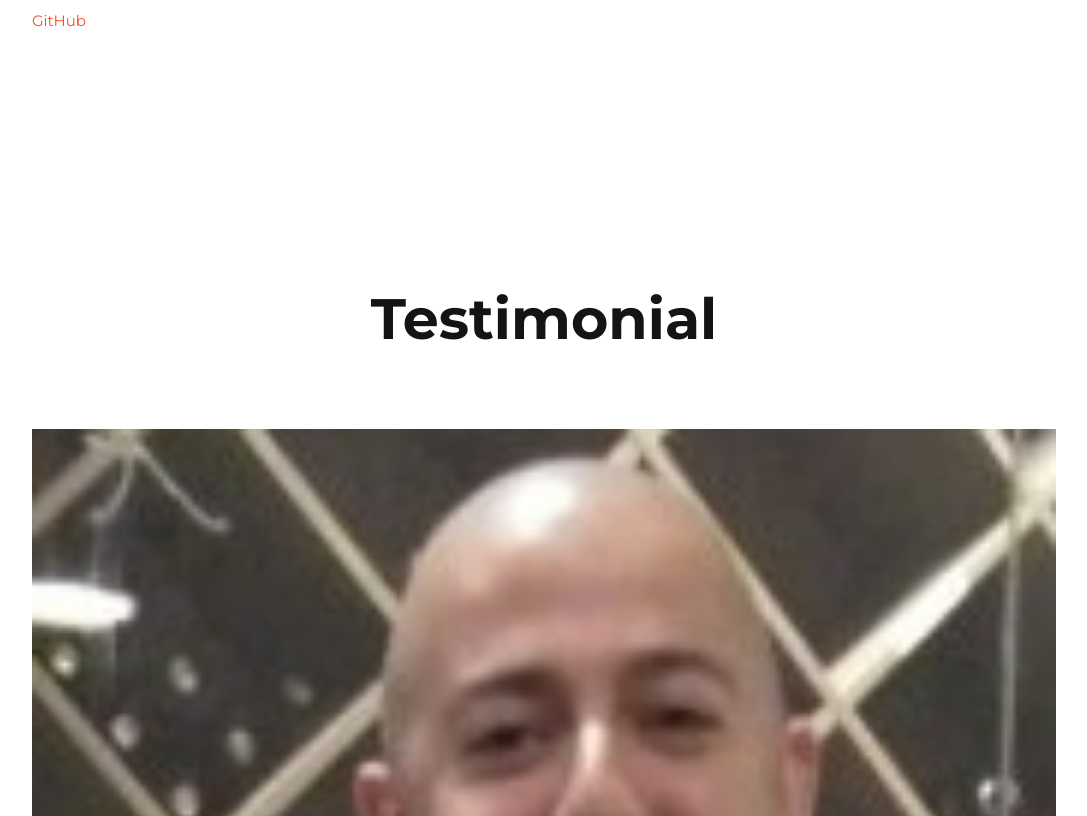
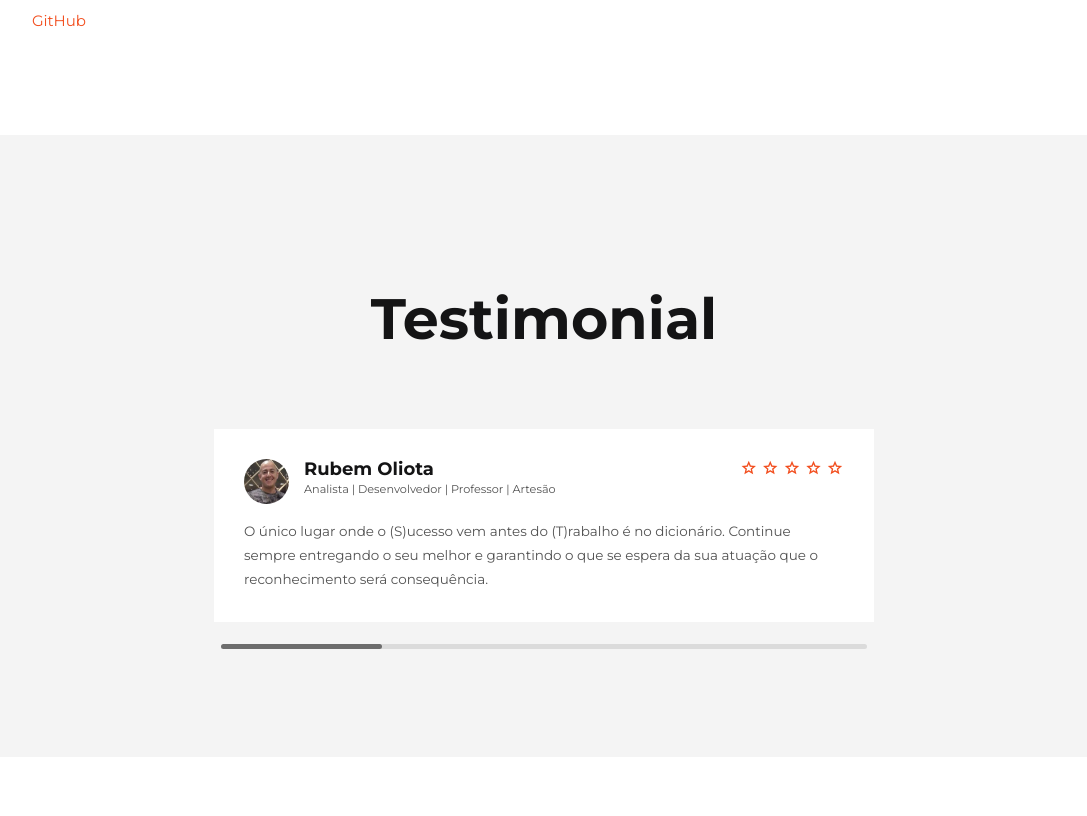
Before and after one commit to ArthurEstevan/My-Portfolio, a plain HTML site: page index.html in a window 1280 px wide. Shown: the part 6600-7416 px from the top of the page, without its empty margins (96-1183 px from the left). After the commit the page ends 7357 px from the top, so only its background shows below. Drawn offline with nearby package versions, Linux system fonts and the light colour scheme.

Commit message:
Add ScrollBar | 24-07-22

```diff
--- a/index.html
+++ b/index.html
@@ -20,12 +20,14 @@
     <link href="https://fonts.googleapis.com/css2?family=Montserrat:wght@300;400;500;600;700;800&display=swap"
         rel="stylesheet">
 
-    <!-- stylesheet -->
-    <link rel="stylesheet" href="/styled.css">
-
     <!-- icons cdn -->
     <link rel="stylesheet" href="https://unicons.iconscout.com/release/v4.0.0/css/line.css">
 
+    <!-- Swiper Js -->
+    <link rel="stylesheet" href="https://cdn.jsdelivr.net/npm/swiper@8/swiper-bundle.min.css" />
+
+    <!-- stylesheet -->
+    <link rel="stylesheet" href="/styled.css">
 
 </head>
 
@@ -490,9 +492,9 @@
 
     <section class="testimonials">
         <h1>Testimonial</h1>
-        <div class="container">
-            <div class="carousel">
-                <div class="testimonial">
+        <div class="container swiper">
+            <div class="carousel swiper-wrapper">
+                <div class="testimonial swiper-slide">
                     <div class="head">
                         <div class="profile-area">
                             <div class="avatar">
@@ -517,7 +519,7 @@
                     </p>
                 </div>
                 <!-- END OF TESTEMONIAL -->
-                <div class="testimonial">
+                <div class="testimonial swiper-slide">
                     <div class="head">
                         <div class="profile-area">
                             <div class="avatar">
@@ -539,7 +541,7 @@
                     <p>É isso aí Arthur! Gratidão é uma dádiva, e esforço é com a gente Sucesso!</p>
                 </div>
                 <!-- END OF TESTEMONIAL -->
-                <div class="testimonial">
+                <div class="testimonial swiper-slide">
                     <div class="head">
                         <div class="profile-area">
                             <div class="avatar">
@@ -564,7 +566,7 @@
                     </p>
                 </div>
                 <!-- END OF TESTEMONIAL -->
-                <div class="testimonial">
+                <div class="testimonial swiper-slide">
                     <div class="head">
                         <div class="profile-area">
                             <div class="avatar">
@@ -590,8 +592,16 @@
                 </div>
                 <!-- END OF TESTEMONIAL -->
             </div>
+            <!-- <div class="swiper-pagination"></div> -->
+            <div class="swiper-scrollbar">
+                <div class="swiper-scrollbar-drag"></div>
+            </div>
         </div>
     </section>
+
+    <!-- swiper js -->
+    <script src="https://cdn.jsdelivr.net/npm/swiper@8/swiper-bundle.min.js"></script>
+    <script src="./main.js"></script>
 
 </body>
 
--- a/main.js
+++ b/main.js
@@ -0,0 +1,8 @@
+
+// Swiper Js (Testemonial)
+const swiper = new Swiper('.swiper', {
+    scrollbar: {
+      el: '.swiper-scrollbar',
+      draggable: true,
+    },
+  });
--- a/styled.css
+++ b/styled.css
@@ -464,3 +464,55 @@ section.recent-work .projects .project .action a {
 section.recent-work .projects .project .action a:hover {
     text-decoration: underline;
 }
+
+/* ======================= TESTEMONIAL ======================= */
+
+section.testimonials {
+    background: var(--color-light);
+}
+
+section.testimonials .container {
+    width: 44rem;
+}
+
+section.testimonials .carousel {
+    display: flex;
+    align-items: center;
+}
+
+section.testimonials .testimonial {
+    background: var(--color-white);
+    padding: 2rem;
+    display: flex;
+    flex-direction: column;
+    gap: 1rem;
+    font-size: 0.9rem;
+    margin-bottom: 2rem;
+    cursor: pointer;
+}
+
+section.testimonials .testimonial .head {
+    display: flex;
+    justify-content: space-between;
+    align-items: flex-start;
+}
+
+section.testimonials .testimonial .head .profile-area {
+    display: flex;
+    gap: 1rem;
+}
+
+section.testimonials .testimonial .head .profile-area .avatar {
+    width: 3rem;
+    height: 3rem;
+    border-radius: 50%;
+    overflow: hidden;
+}
+
+section.testimonials .testimonial .head .stars {
+    color: var(--color-primary);
+}
+
+section.testimonials .testimonial .head .stars span {
+    font-size: 1.2rem;
+}
```
